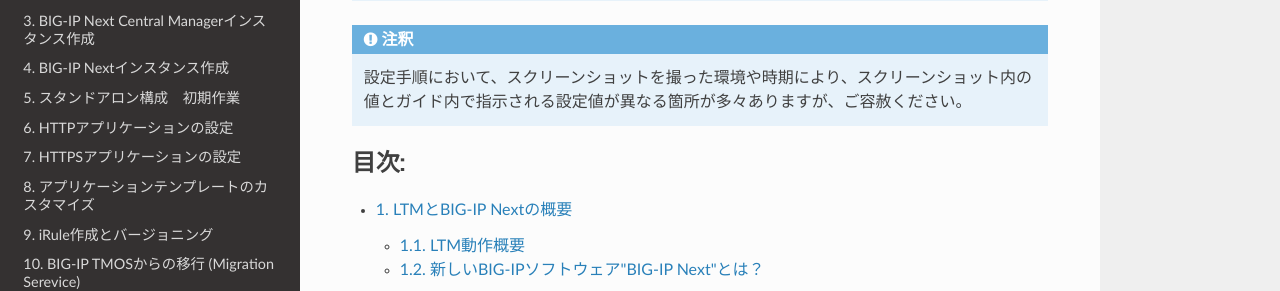
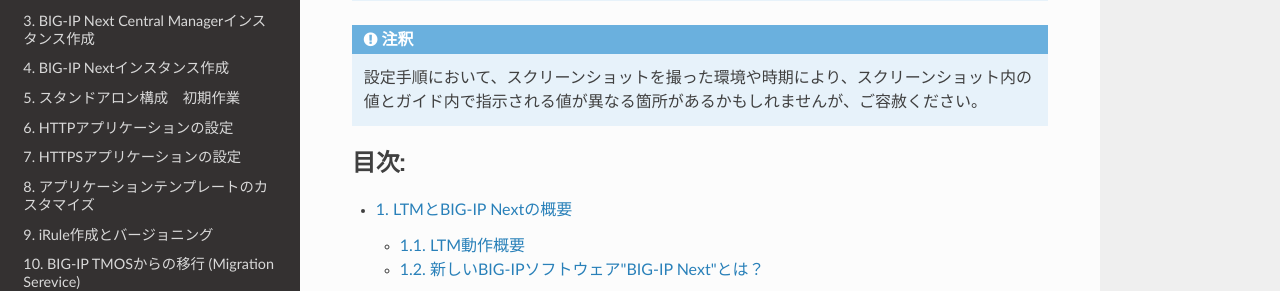
Before and after one commit to BeF5/f5j-easy-setup-next-ltm, a Sphinx documentation site: the page built from docs/index.rst, in a window 1280 px wide and 900 px high, scrolled down 801 px. Shown: the part 190-481 px from the top of the window. Built offline with Sphinx 7.4.7 and the Read the Docs theme 2.0.0, drawn with Linux system fonts in a browser that asks for light colours.

Commit message:
Update index.rst

```diff
--- a/docs/index.rst
+++ b/docs/index.rst
@@ -34,7 +34,7 @@ F5のオフィシャルなドキュメントはこちらにございます。
    UDF以外での環境で利用される場合は、IPアドレス等は環境に合わせて読み替えてください。
 
 .. note::
-   設定手順において、スクリーンショットを撮った環境や時期により、スクリーンショット内の値とガイド内で指示される設定値が異なる箇所が多々ありますが、ご容赦ください。
+   設定手順において、スクリーンショットを撮った環境や時期により、スクリーンショット内の値とガイド内で指示される値が異なる箇所があるかもしれませんが、ご容赦ください。
 
 .. toctree::
    :numbered:
```
